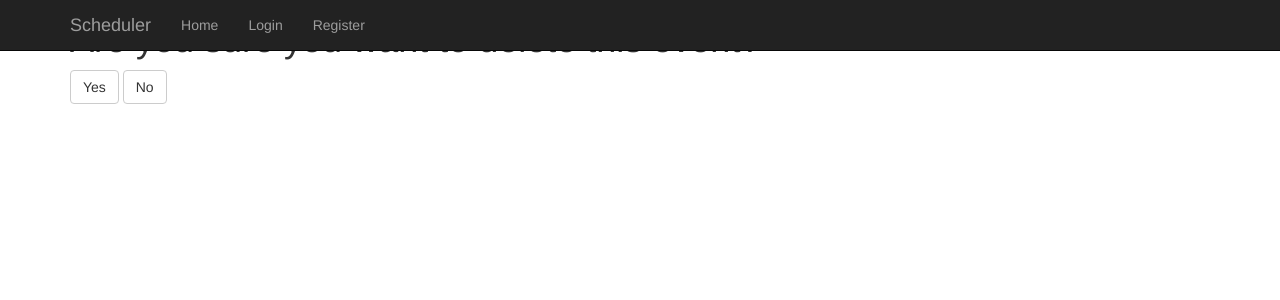
After one commit to Dillonb/scheduler, a Django app: template templates/scheduler/deleteevent.html in a window 1280 px wide. The commit adds this page. Shown: the top 300 px of the page. Run offline with Django 3.2, Linux system fonts and the light colour scheme; the template is opened without the code that fills it: most values are stand-ins (such as "Sample title", 1, 10 or a date in 2020); some libraries are stand-ins or nearby versions.

Commit message:
Added delete event functionality

```diff
--- /dev/null
+++ b/templates/scheduler/deleteevent.html
@@ -0,0 +1,9 @@
+{% extends "scheduler/base.html" %}
+{% block title %}Delete event {{ event }}{% endblock %}
+{% block body %}
+<h1>
+Are you sure you want to delete this event?
+</h1>
+<a class="btn btn-default" href="/deleteevent/{{ event.id }}/confirm">Yes</a>
+<a class="btn btn-default" onClick="window.history.back()">No</a>
+{% endblock %}
--- a/templates/scheduler/schedule.html
+++ b/templates/scheduler/schedule.html
@@ -174,8 +174,8 @@ Comparing your schedule to {{ otheruser.username }}'s
                                 href="#" role="button" class="dropdown-toggle" data-toggle="dropdown">&#9776;</a>
                             <ul class="dropdown-menu" role="menu" aria-labelledby="dropdownMenu{{ day.month }}_{{ day.day }}_id_{{ event.id }}">
                                 <li><a href="/editevent/{{ event.id }}">Edit</a></li>
-                                <li><a href="#">Share</a></li>
-                                <li><a href="#">Delete</a></li>
+                                <li><a href="/viewevent/{{ event.id }}">Share</a></li>
+                                <li><a href="/deleteevent/{{ event.id }}">Delete</a></li>
                             </ul>
                         </div>
                     </li>
--- a/urls.py
+++ b/urls.py
@@ -22,4 +22,5 @@ urlpatterns = patterns('',
         url(r'^setmainschedule/(?P<scheduleid>\d+)$','scheduler.views.set_main_schedule_view'),
         url(r'^deleteschedule/(?P<scheduleid>\d+)$','scheduler.views.delete_schedule_view'),
         url(r'^stylesheet(?P<styleid>\d+)\.css$','scheduler.views.stylesheet_view'),
+        url(r'^deleteevent/(?P<eventid>\d+)/(?P<confirm>confirm)?$','scheduler.views.delete_event_view'),
         )
```
Also changed, not shown: views.py (+9 -0 lines).
